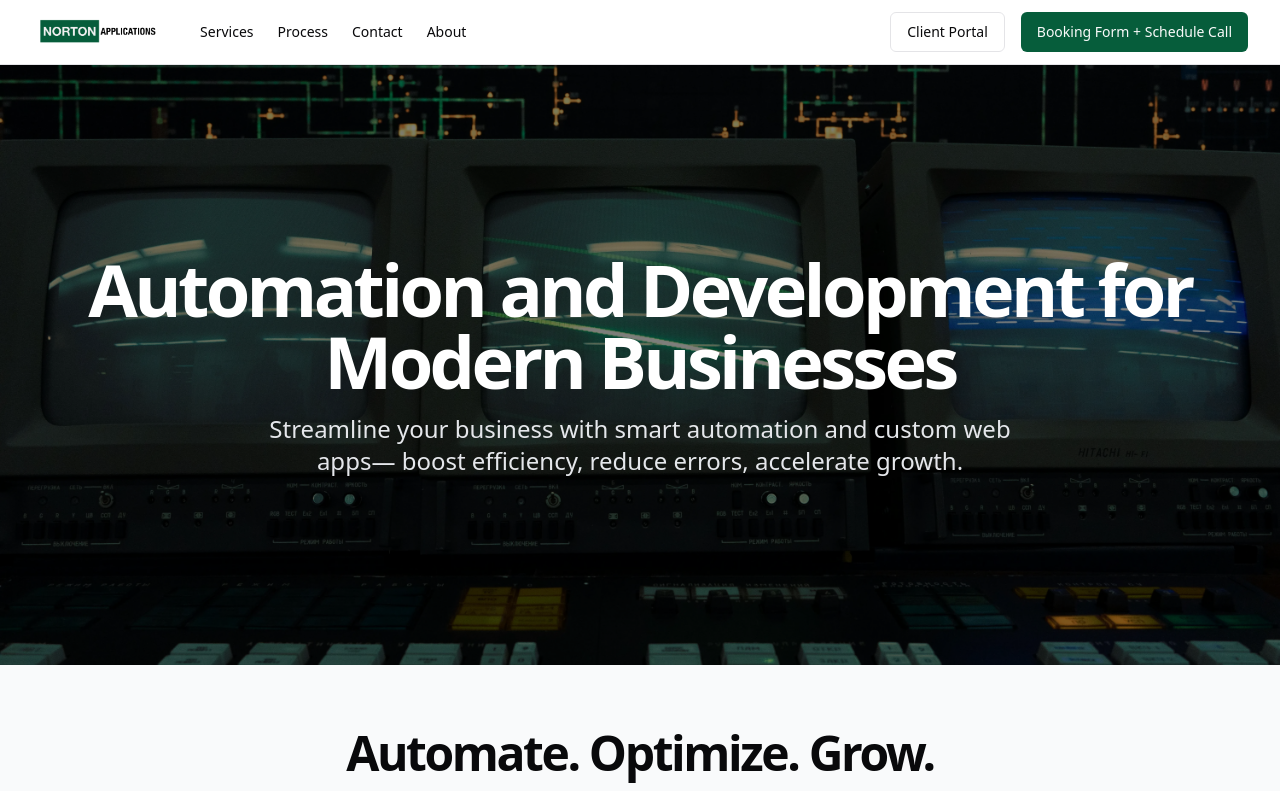
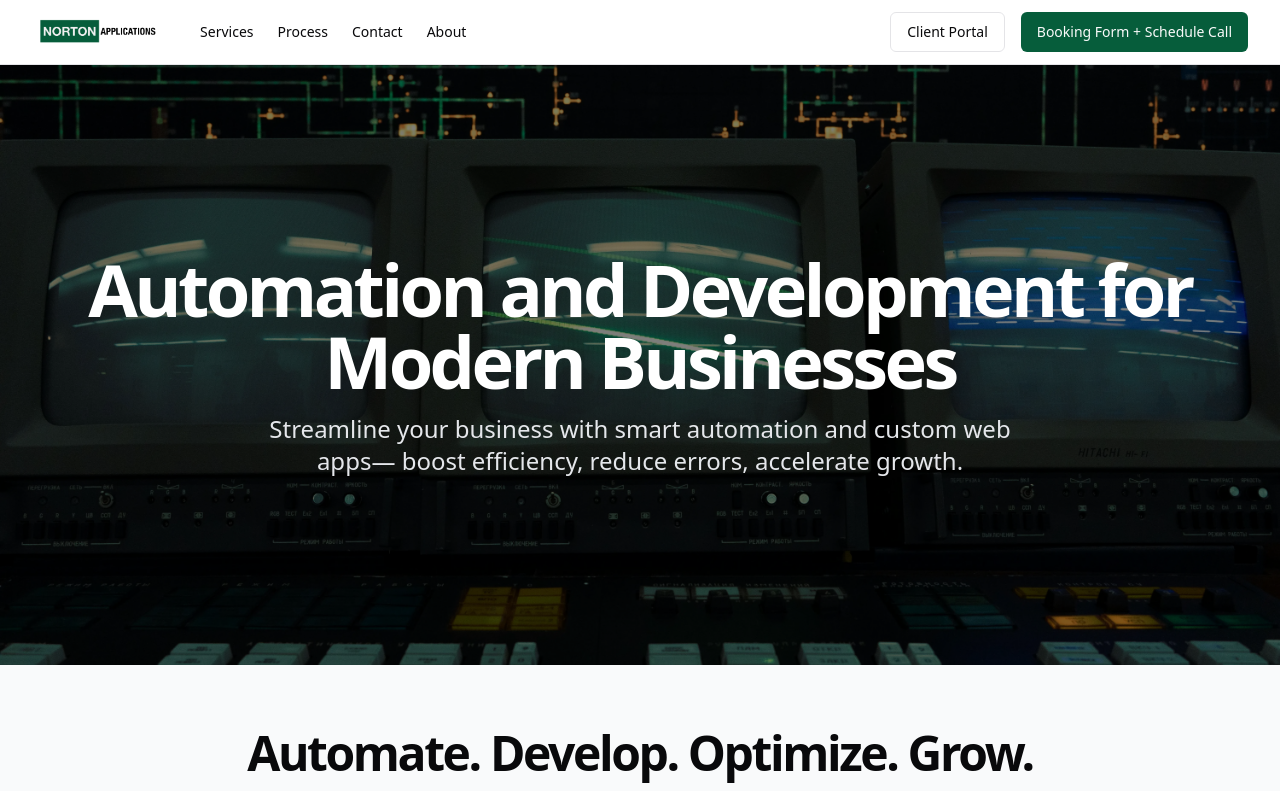
Before and after one commit to allene-norton/nor-app-home, a Next.js app: page / in a window 1280 px wide. Shown: the top 791 px of the page. Built offline with nearby package versions, Linux system fonts and the light colour scheme; a web font is replaced by a local one.

Commit message:
add develop

```diff
--- a/src/components/services-overview.tsx
+++ b/src/components/services-overview.tsx
@@ -53,7 +53,7 @@ export default function ServicesOverview() {
       <div className="container px-4 md:px-6">
         <div className="flex flex-col items-center justify-center space-y-4 text-center">
           <div className="space-y-2">
-            <h2 className="text-3xl font-bold tracking-tighter sm:text-4xl md:text-5xl">Automate. Optimize. Grow.</h2>
+            <h2 className="text-3xl font-bold tracking-tighter sm:text-4xl md:text-5xl">Automate. Develop. Optimize. Grow.</h2>
             <p className="max-w-[700px] text-gray-500 md:text-xl/relaxed lg:text-base/relaxed xl:text-xl/relaxed dark:text-gray-400">
               Leverage cutting-edge solutions to transform your business operations
             </p>
```
